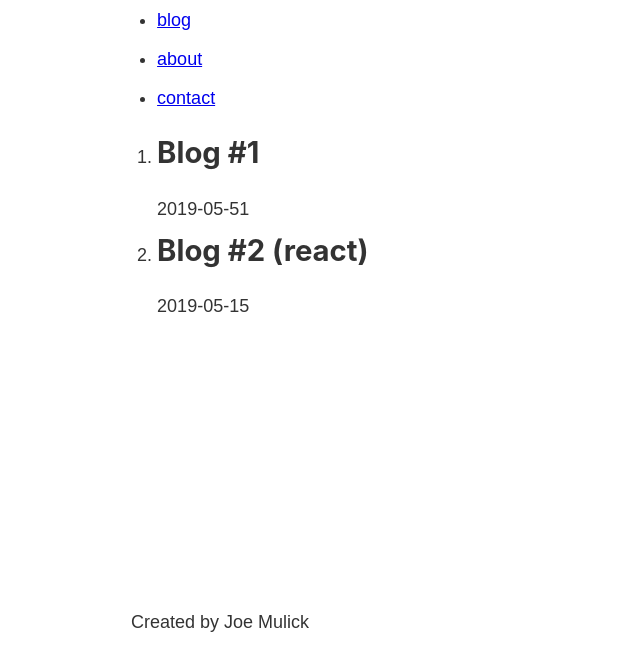
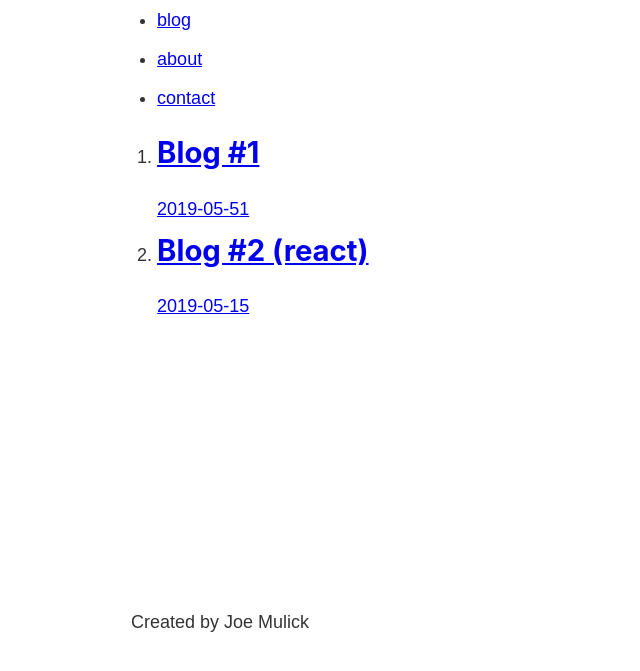
Before and after one commit to joemulick/gatsby_portfolio, a Gatsby site in the folder my_gatsby_portfolio/: page /blog in a window 1280 px wide. Shown: the part 121-792 px from the top of the page, without its empty margins (152-792 px from the left). Built offline with nearby package versions, Linux system fonts and the light colour scheme; Gatsby itself is replaced by a stand-in of ours.

Commit message:
added fields - slug branch to graphql query tree in blog.js so use slug in dynamic url

```diff
--- a/my_gatsby_portfolio/gatsby-node.js
+++ b/my_gatsby_portfolio/gatsby-node.js
@@ -49,8 +49,6 @@
                 }
             })
         })
-        //1. Get path to template
-        //2. Get md data
-        //3. Create new pages
+
 
   }
--- a/my_gatsby_portfolio/src/pages/blog.js
+++ b/my_gatsby_portfolio/src/pages/blog.js
@@ -1,5 +1,5 @@
 import React from "react"
-import { graphql, useStaticQuery } from 'gatsby'
+import { graphql, useStaticQuery, Link } from 'gatsby'
 
 import Layout from '../components/layout'
 
@@ -15,11 +15,15 @@
                   title
                   date
                 }
+                fields{
+                  slug
+                }
               }
             }
           }
         }
     `)
+
 
     console.log(data)
 
@@ -29,8 +33,10 @@
                 {data.allMarkdownRemark.edges.map((edge) => {
                     return (
                       <li key={edge.node.frontmatter.title}>
+                        <Link to={`/blog/${edge.node.fields.slug}`}>
                         <h2>{edge.node.frontmatter.title}</h2>
                         <p>{edge.node.frontmatter.date}</p>
+                        </Link>
                       </li>
                     )
                 })}
```
